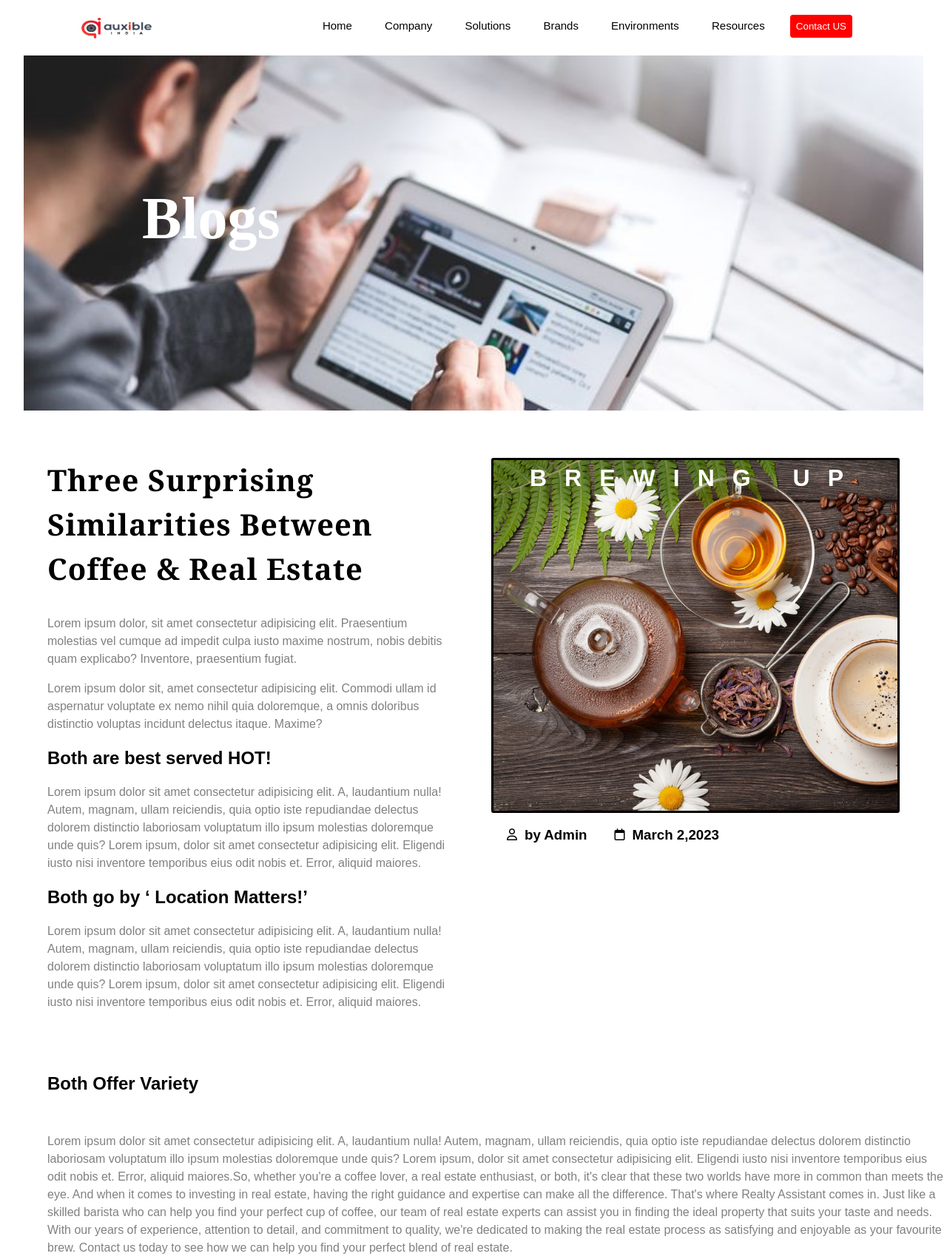
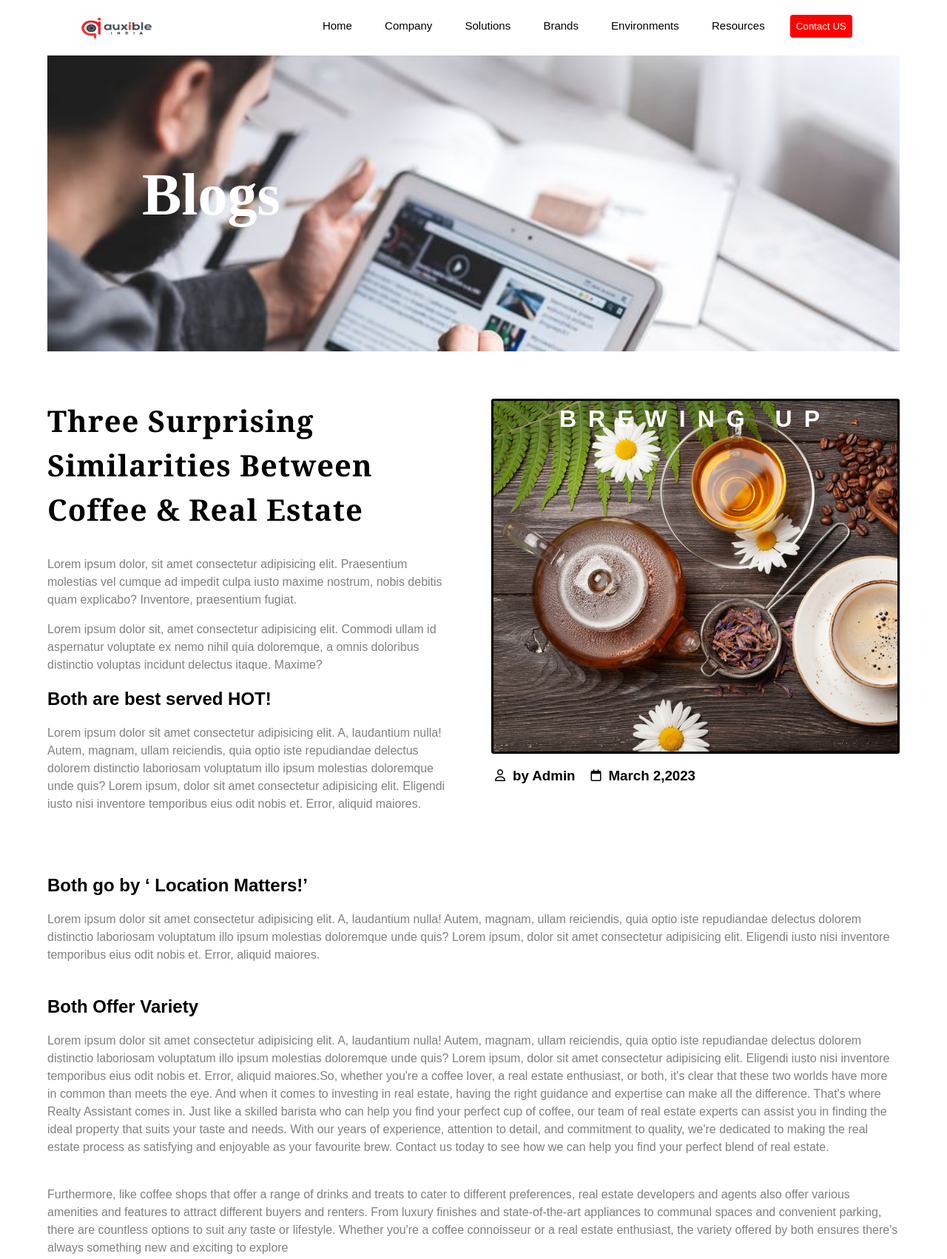
Before and after one commit to diksha2150487/Blogs_page, a plain HTML site: page index.html in a window 1280 px wide. Shown: the top 1702 px of the page at 74% size. Drawn offline with Linux system fonts and the light colour scheme.

Commit message:
Add files via upload

```diff
--- a/Styles.css
+++ b/Styles.css
@@ -120,8 +120,13 @@ body {
     overflow-y: auto;
   }
 }
+@media (max-width: 1036px) {
+  .logo_img {
+    margin-left: 3rem;
+  }
+}
 
-/* **************** */
+/* ****** */
 
 * {
   box-sizing: border-box;
@@ -130,19 +135,12 @@ body {
 .blog {
   /* background-color: #ccc; */
   font-family: "Times New Roman", Times, serif;
-  width: 95%;
+  width: 90%;
   margin-left: auto;
   margin-right: auto;
+  /* height: 10rem; */
 }
 
-/* .bistol {
-  text-align: center;
-  margin-bottom: 2rem;
-} */
-/* .published {
-  margin-bottom: 2rem;
-  text-align: center;
-} */
 .mb {
   margin-bottom: 1rem;
   color: gray;
@@ -157,18 +155,22 @@ body {
 }
 .image {
   background-image: url("./asest/cup.jpg");
-  align-items: center;
+  /* align-items: center; */
   background-repeat: no-repeat;
   background-size: cover;
-  height: 30rem;
+  height: 25rem;
   width: 100%;
+  padding: 8rem;
 }
 .image h3 {
   color: #ffffff;
   font-size: 5rem;
-  /* padding: 6rem; */
-  padding-top: 10rem;
-  padding-left: 10rem;
+}
+@media (max-width: 492px) {
+  .image {
+    padding: 1rem;
+    padding-top: 8rem;
+  }
 }
 
 .right_coffee {
@@ -192,14 +194,20 @@ body {
   font-size: 2rem;
   text-align: center;
   color: #fff;
-  letter-spacing: 1.5rem;
+  letter-spacing: 1rem;
 }
 .mainicon {
   display: flex;
-  padding: 1rem;
+  /* background-color: antiquewhite; */
+  /* padding: 1rem; */
+  margin-top: 1rem;
 }
 #user {
   display: flex;
+  margin-right: 1rem;
+}
+#user h3 {
+  white-space: nowrap;
 }
 #fa-user {
   margin: 5px;
@@ -208,7 +216,7 @@ body {
 #calender {
   display: flex;
 
-  padding-left: 2rem;
+  /* padding-left: 2rem; */
 }
 #fa-calender {
   margin: 5px;
@@ -217,6 +225,7 @@ body {
 }
 #calender h3 {
   display: flex;
+  white-space: nowrap;
 }
 #three {
   font-size: 40px;
@@ -226,24 +235,54 @@ body {
 }
 .cardmain {
   display: flex;
-  /* margin-left: 2rem;
-  margin-right: 2rem; */
-  margin: 4rem;
-  /* width: 100%; */
+
+  padding: 4rem 4rem 0rem 4rem;
+  /* background-color: aqua; */
 }
 #both {
-  /* margin: 2rem; */
-  margin-left: 4rem;
   font-size: 1.5rem;
-  margin-bottom: 3rem;
+  margin-bottom: 1rem;
 }
 .bo {
   margin-bottom: 2.5rem;
   color: gray;
-  margin-left: 4rem;
+  /* margin-left: 4rem; */
+}
+.variety {
+  /* background-color: antiquewhite; */
+  padding: 4rem;
+}
+/* ******* */
+@media (max-width: 1136px) {
+  .cardmain {
+    flex-direction: column-reverse;
+  }
+  .icon {
+    width: 100%;
+  }
+  .left_text {
+    width: 100%;
+    margin-right: 3rem;
+  }
+}
+@media (max-width: 557px) {
+  .cardmain {
+    padding: 1rem;
+  }
+}
+@media (max-width: 335px) {
+  .mainicon {
+    flex-direction: column;
+    justify-content: center;
+  }
+}
+@media (max-width: 557px) {
+  .variety {
+    padding: 1rem;
+  }
 }
 
-/* ******************* */
+/* ------------------------------------------------------ */
 
 @import url("https://fonts.googleapis.com/css2?family=Poppins:wght@300;400;500;600;700&display=swap");
 
--- a/index.html
+++ b/index.html
@@ -37,13 +37,13 @@
         <button class="cont_but">Contact US</button>
       </div>
     </div>
-    <!-- **************** -->
+    <!-- ****** -->
     <div class="blog">
       <div class="image">
         <h3>Blogs</h3>
       </div>
     </div>
-    <!-- ******************** -->
+    <!-- ******** -->
     <div class="cardmain">
       <div class="left_text">
         <h2 id="three">
@@ -70,7 +70,7 @@
           adipisicing elit. Eligendi iusto nisi inventore temporibus eius odit
           nobis et. Error, aliquid maiores.
         </p>
-        <h3 class="heading" id="head">Both go by ‘ Location Matters!’</h3>
+        <!-- <h3 class="heading" id="head">Both go by ‘ Location Matters!’</h3>
       <p class="mb">
         Lorem ipsum dolor sit amet consectetur adipisicing elit. A, laudantium
         nulla! Autem, magnam, ullam reiciendis, quia optio iste repudiandae
@@ -78,7 +78,7 @@
         doloremque unde quis? Lorem ipsum, dolor sit amet consectetur
         adipisicing elit. Eligendi iusto nisi inventore temporibus eius odit
         nobis et. Error, aliquid maiores.
-        </p>
+      </p> -->
       </div>
       <div class="icon">
         <div class="right_coffee">
@@ -98,6 +98,15 @@
     </div>
 
     <div class="variety">
+      <h3 id="both">Both go by ‘ Location Matters!’</h3>
+      <p class="bo">
+        Lorem ipsum dolor sit amet consectetur adipisicing elit. A, laudantium
+        nulla! Autem, magnam, ullam reiciendis, quia optio iste repudiandae
+        delectus dolorem distinctio laboriosam voluptatum illo ipsum molestias
+        doloremque unde quis? Lorem ipsum, dolor sit amet consectetur
+        adipisicing elit. Eligendi iusto nisi inventore temporibus eius odit
+        nobis et. Error, aliquid maiores.
+      </p>
       <h3 id="both">Both Offer Variety</h3>
       <p class="bo">
         Lorem ipsum dolor sit amet consectetur adipisicing elit. A, laudantium
@@ -129,7 +138,7 @@
         always something new and exciting to explore
       </p>
     </div>
-    <!-- ************** -->
+    <!-- ****** -->
     <footer class="footer">
       <div class="container">
         <div class="row">
```
Lines whose indentation alone changed are shown as unchanged.
